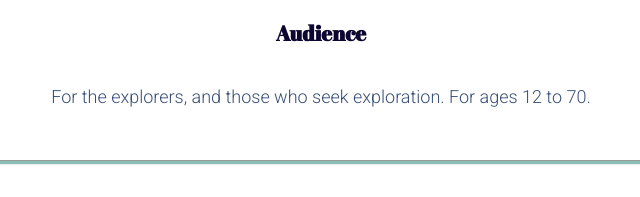
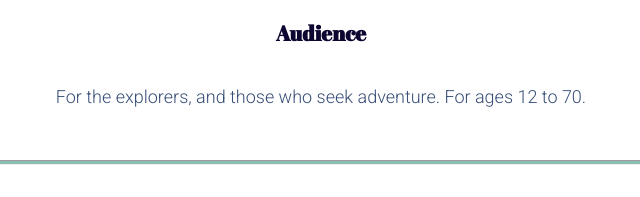
Before and after one commit to chrisvgividen/wdd130, a plain HTML site: page wwr/site-plan-rafting.html in a window 1280 px wide. Shown: the part 587-784 px from the top of the page, 319-959 px from the left. Drawn offline with Linux system fonts and the light colour scheme.

Commit message:
Changed one word

```diff
--- a/wwr/site-plan-rafting.html
+++ b/wwr/site-plan-rafting.html
@@ -25,7 +25,7 @@
     <!-- change this -->
 
     <h3>Audience</h3>
-    <p>For the explorers, and those who seek exploration. For ages 12 to 70.</p>
+    <p>For the explorers, and those who seek adventure. For ages 12 to 70.</p>
     <!-- change this -->
 
     <hr />
```
